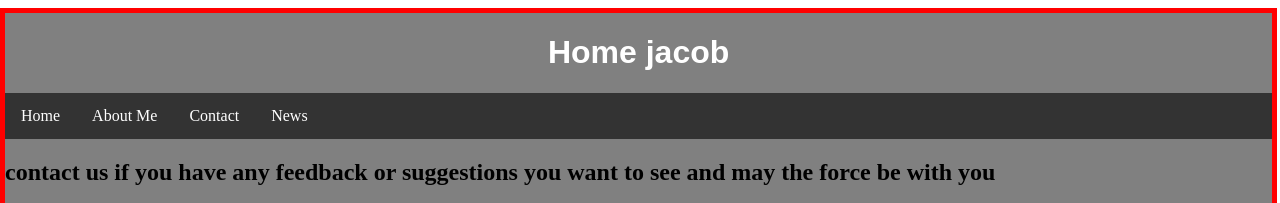
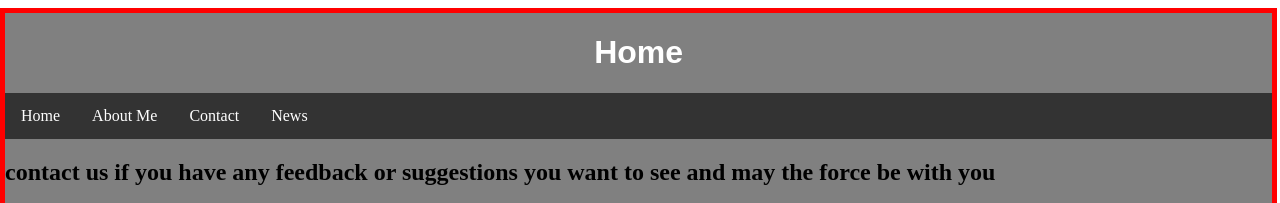
Before and after one commit to Jacob-Nix/practice-site, a plain HTML site: page index.html in a window 1280 px wide. Shown: the top 203 px of the page. Drawn offline with Linux system fonts and the light colour scheme.

Commit message:
Update index.html

```diff
--- a/index.html
+++ b/index.html
@@ -7,7 +7,7 @@
 		<body>
 			<div class="container">
 				<div class="header">
-					<h1> Home jacob </h1>
+					<h1> Home </h1>
 					<ul>
 						<li><a href="index.html">Home</a></li>
 						<li><a href="about.html">About Me</a></li>
```
